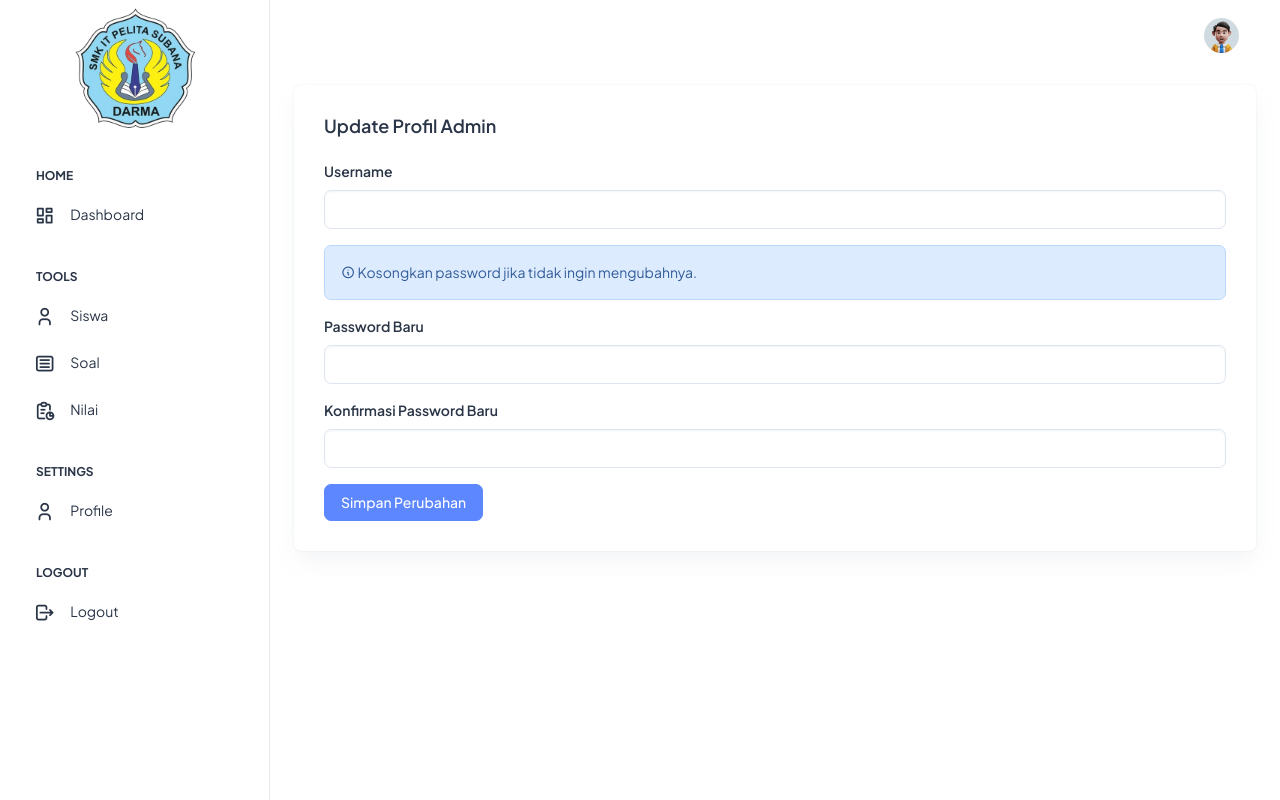
After one commit to ruligandari/web-rofiq, a CodeIgniter 4 app: the page made by app/Views/admin/profile/index.php in a window 1280 px wide. The commit adds this page. Run offline with PHP 8.4 and a stand-in for CodeIgniter, Linux system fonts and the light colour scheme; the template is opened without the code that fills it, so the values that code supplies are empty; some libraries are stand-ins or nearby versions.

Commit message:
add: profile setting

```diff
--- a/app/Config/Routes.php
+++ b/app/Config/Routes.php
@@ -46,6 +46,9 @@ $routes->group('admin', ['namespace' => 'App\\Controllers\\Admin'], function ($r
 
     $routes->get('nilai', 'NilaiController::index', ['filter' => 'auth']);
     $routes->get('nilai/export', 'NilaiController::export', ['filter' => 'auth']);
+
+    $routes->get('profile', 'ProfileController::index', ['filter' => 'auth']);
+    $routes->post('profile/update', 'ProfileController::update', ['filter' => 'auth']);
 });
 
 $routes->group('api', ['namespace' => 'App\\Controllers\\Api'], function($routes) {
--- /dev/null
+++ b/app/Views/admin/profile/index.php
@@ -0,0 +1,46 @@
+<?= $this->extend('templates/template'); ?>
+
+<?= $this->section('content'); ?>
+<div class="card">
+    <div class="card-body">
+        <h5 class="card-title fw-semibold mb-4">Update Profil Admin</h5>
+
+        <?php if(session()->getFlashdata('success')):?>
+            <div class="alert alert-success"><?= session()->getFlashdata('success') ?></div>
+        <?php endif;?>
+
+        <?php if(session()->getFlashdata('errors')):?>
+            <div class="alert alert-danger">
+                <ul class="mb-0">
+                    <?php foreach(session()->getFlashdata('errors') as $error): ?>
+                        <li><?= $error ?></li>
+                    <?php endforeach; ?>
+                </ul>
+            </div>
+        <?php endif;?>
+
+        <form action="<?= base_url('admin/profile/update') ?>" method="post">
+            <div class="mb-3">
+                <label for="username" class="form-label">Username</label>
+                <input type="text" class="form-control" id="username" name="username" value="<?= old('username', $user['username']) ?>" required>
+            </div>
+
+            <div class="alert alert-info">
+                <i class="ti ti-info-circle"></i> Kosongkan password jika tidak ingin mengubahnya.
+            </div>
+
+            <div class="mb-3">
+                <label for="password" class="form-label">Password Baru</label>
+                <input type="password" class="form-control" id="password" name="password">
+            </div>
+
+            <div class="mb-3">
+                <label for="confirm_password" class="form-label">Konfirmasi Password Baru</label>
+                <input type="password" class="form-control" id="confirm_password" name="confirm_password">
+            </div>
+
+            <button type="submit" class="btn btn-primary">Simpan Perubahan</button>
+        </form>
+    </div>
+</div>
+<?= $this->endSection(); ?>
--- a/app/Views/component/sidebar.php
+++ b/app/Views/component/sidebar.php
@@ -64,6 +64,18 @@ $segment2 = $uri->getSegment(2); // admin/[segment2]/...
                 </li>
                 <li class="nav-small-cap">
                     <i class="ti ti-dots nav-small-cap-icon fs-4"></i>
+                    <span class="hide-menu">Settings</span>
+                </li>
+                <li class="sidebar-item <?= ($segment2 == 'profile') ? 'active' : '' ?>">
+                    <a class="sidebar-link <?= ($segment2 == 'profile') ? 'active' : '' ?>" href="<?= base_url('admin/profile') ?>" aria-expanded="false">
+                        <span>
+                            <i class="ti ti-user"></i>
+                        </span>
+                        <span class="hide-menu">Profile</span>
+                    </a>
+                </li>
+                <li class="nav-small-cap">
+                    <i class="ti ti-dots nav-small-cap-icon fs-4"></i>
                     <span class="hide-menu">Logout</span>
                 </li>
 
```
Also changed, not shown: app/Controllers/Admin/ProfileController.php (added, +56 -0 lines).
